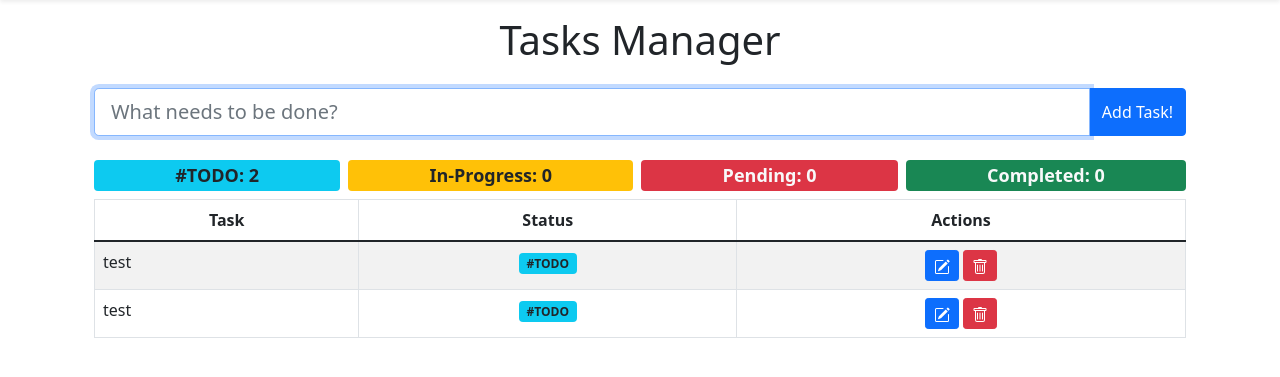
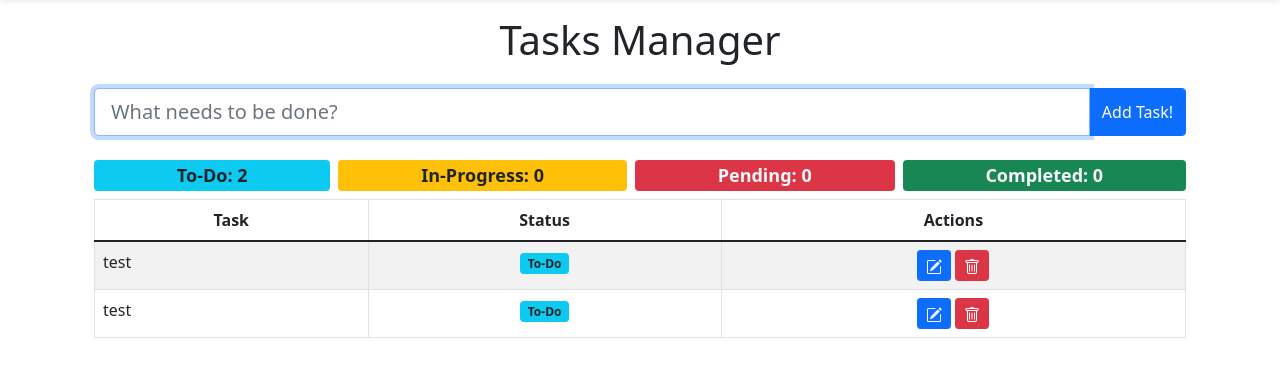
Before and after one commit to konarkm68/aio-productivity, a Flask app: page /tasks in a window 1280 px wide. Shown: the part 76-453 px from the top of the page. Run offline with Flask 3, Linux system fonts and the light colour scheme; a user stored in the database is signed in; data comes from the database, SQL or seed files in the repository; some libraries are stand-ins or nearby versions.

Commit message:
changed "#TODO" to "To-Do"

```diff
--- a/templates/tasks.html
+++ b/templates/tasks.html
@@ -25,7 +25,7 @@
           {% elif status == "in progress" %}
             <span class="badge flex-grow-1 bg-warning text-dark float-right ">In-Progress: {{ count }}</span>
           {% elif status == "not started" %}
-            <span class="badge flex-grow-1 bg-info text-dark float-right">#TODO: {{ count }}</span>
+            <span class="badge flex-grow-1 bg-info text-dark float-right">To-Do: {{ count }}</span>
           {% endif %}
         {% endfor %}
       </div>
@@ -58,7 +58,7 @@
               {% elif row.status == "in progress" %}
                 <span class="badge bg-warning text-dark">In-Progress</span>
               {% elif row.status == "not started" %}
-                <span class="badge bg-info text-dark">#TODO</span>
+                <span class="badge bg-info text-dark">To-Do</span>
               {% else %}
                 {{ row.status }}
               {% endif %}
```
